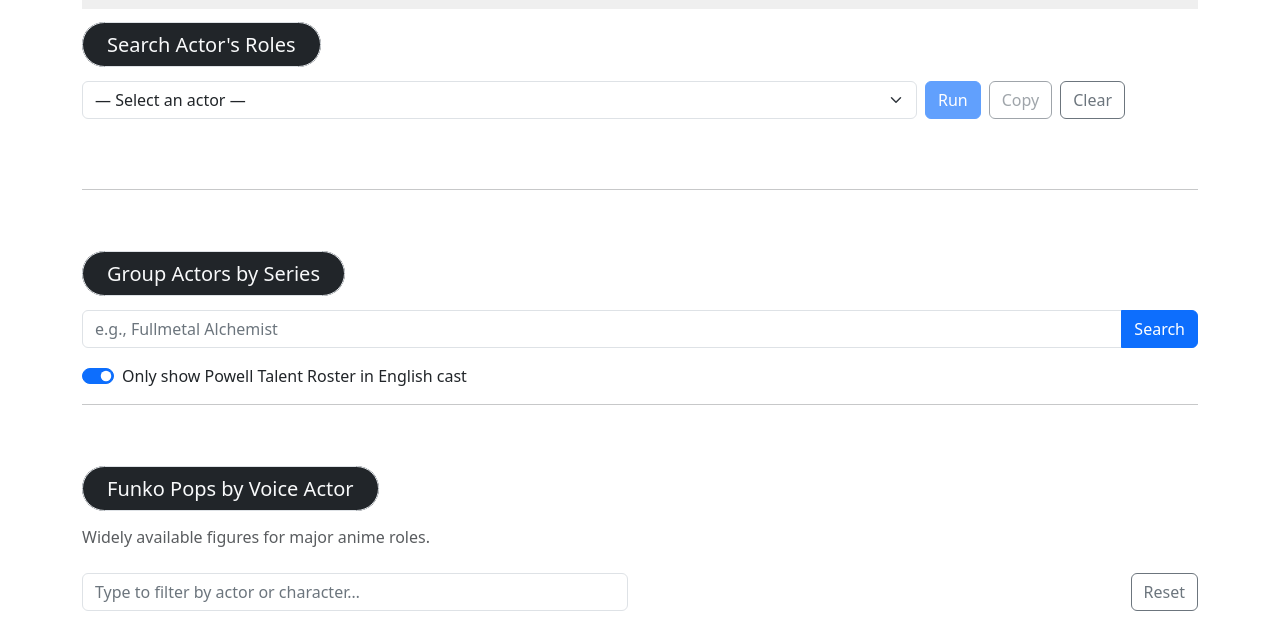
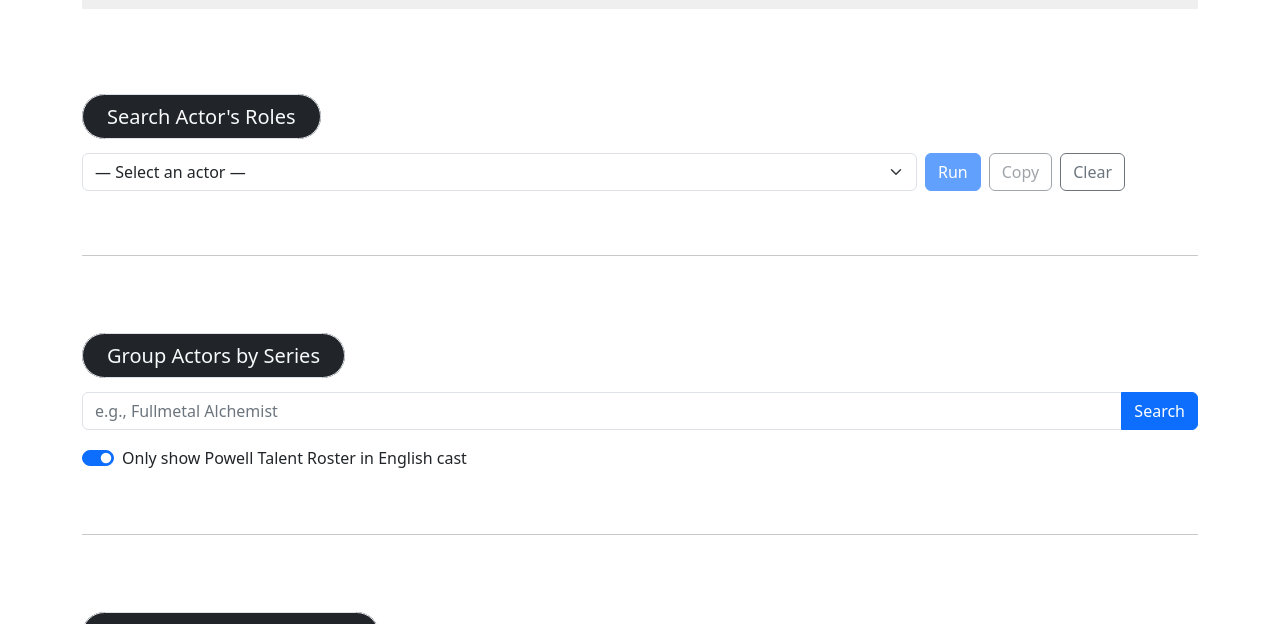
Before and after one commit to karlfc/pt-group, a plain HTML site: page index.html in a window 1280 px wide. Shown: the part 135-759 px from the top of the page. Drawn offline with nearby package versions, Linux system fonts and the light colour scheme.

Commit message:
pop table

```diff
--- a/index.html
+++ b/index.html
@@ -23,9 +23,9 @@
     </header>
 
     <main id="main" role="main" aria-label="Booking Research Tool">
-
+<section class="py-4 my-4"></section>
 <!-- === Actor → Roles === -->
-<section aria-label="Actor roles lookup" style="min-height: 140px;">
+<section aria-label="Actor roles lookup">
   <h2 class="h5 my-4"><span class="border border-1 py-2 px-4 bg-dark text-light rounded-pill">Search Actor's Roles</span></h2>
 
  <div class="row g-2 align-items-end">
@@ -44,11 +44,11 @@
 
   <div class="mt-3" id="actor-roles" aria-live="polite" aria-busy="false"></div>
 </section>
-<hr class="py-4">
+<section class="py-4 my-4"><hr></section>
 <!-- === /Actor → Roles === -->
 
       <!-- === Search by Series === -->
-  <h2 class="h5 my-4"><span class="border border-1 py-2 px-4 bg-dark text-light rounded-pill">Group Actors by Series</span></h2>
+  <h2 class="h5 pt-4 my-4"><span class="border border-1 py-2 px-4 bg-dark text-light rounded-pill">Group Actors by Series</span></h2>
       <form id="search-form" role="search" class="row g-3 mb-3" autocomplete="off" aria-describedby="search-help">
         <div class="col-12">
           <label for="q" class="form-label visually-hidden">Series title</label>
@@ -81,10 +81,10 @@
         <section id="funko"></section>
 
       </section> -->
-      <hr class="py-4">
+ <section class="py-4 my-4"><hr></section>
       <section>
 
-          <h2 class="h5 my-4"><span class="border border-1 py-2 px-4 bg-dark text-light rounded-pill">Funko Pops by Voice Actor</span></h2>
+          <h2 class="h5 pt-4 my-4"><span class="border border-1 py-2 px-4 bg-dark text-light rounded-pill">Funko Pops by Voice Actor</span></h2>
         <p class="text-muted mb-4">Widely available figures for major anime roles.</p>
          <div class="row gy-3 align-items-center mb-3">
         <div class="col-12 col-md-6">
```
